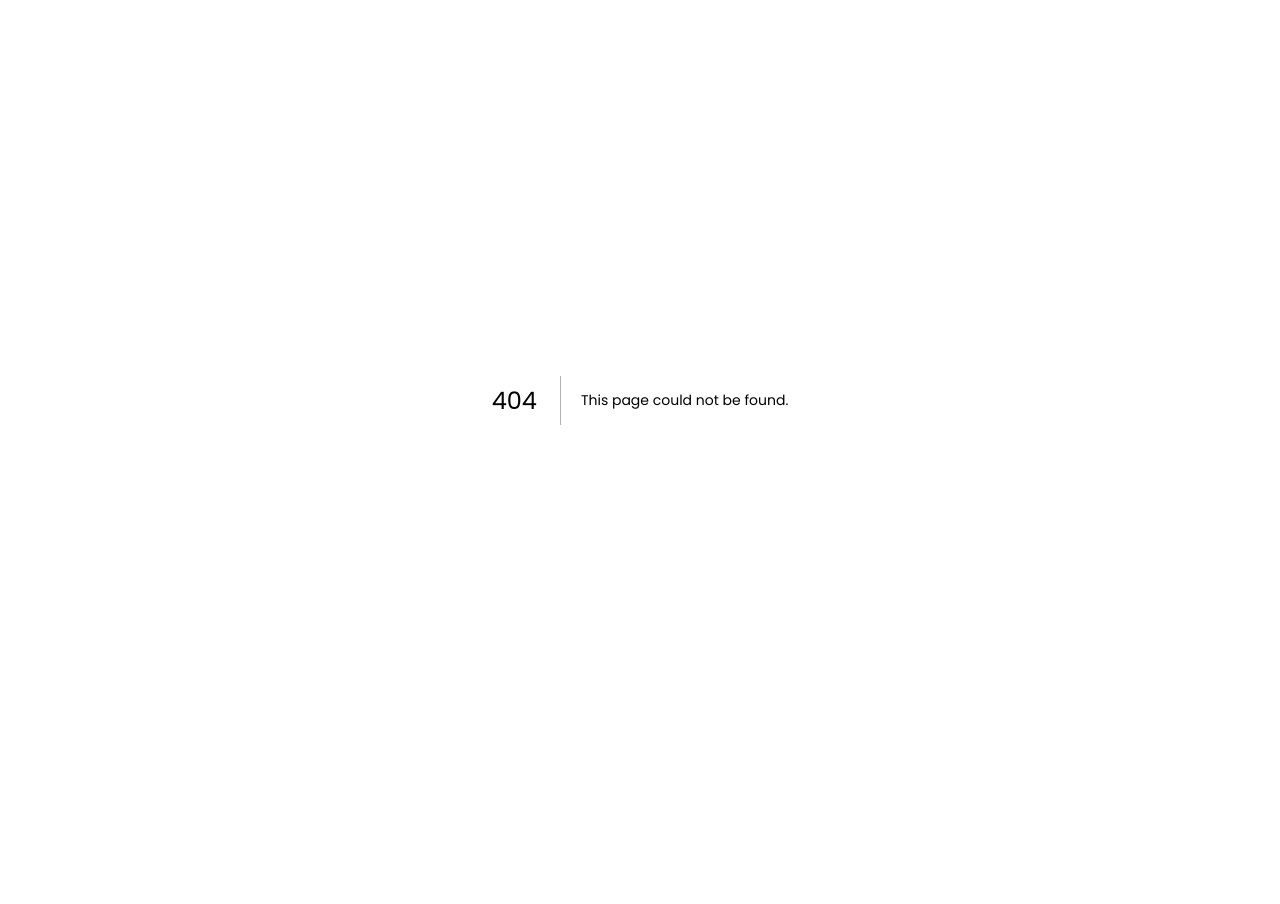
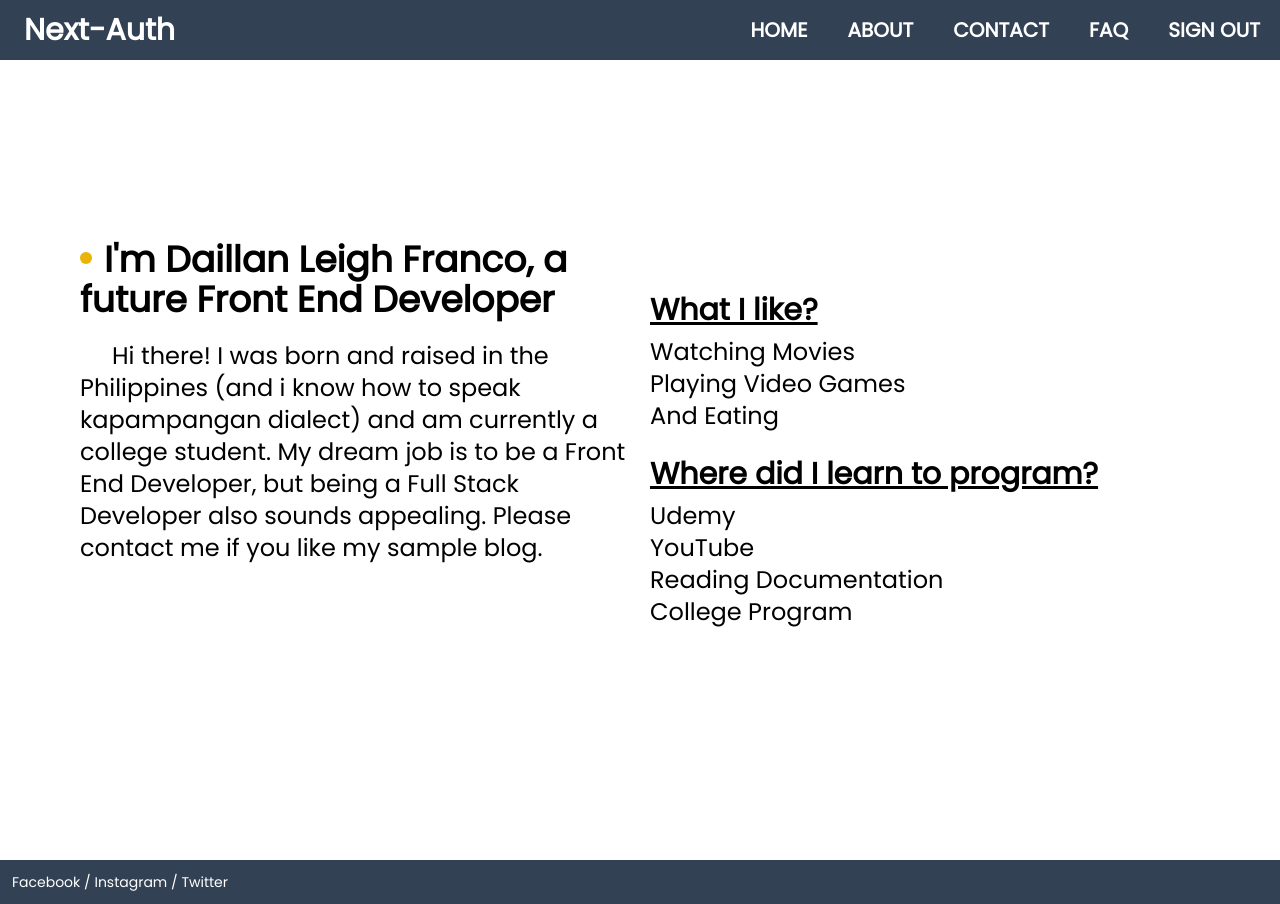
Before and after one commit to LeighDaillan/Next-Auth-Credentials, a Next.js app: page /about in a window 1280 px wide. Before the commit this address had no page. Before the commit the page ends 800 px from the top, so only its background shows below. Built offline with nearby package versions, Linux system fonts and the light colour scheme; no server answers; sample sign-in values are in the browser's storage.

Commit message:
Development Files

```diff
--- /dev/null
+++ b/components/layout/footer.js
@@ -0,0 +1,9 @@
+const Footer = function () {
+  return (
+    <div className="bg-slate-700 text-white font-Montserrat text-sm p-3">
+      <p>Facebook / Instagram / Twitter</p>
+    </div>
+  );
+};
+
+export default Footer;
--- /dev/null
+++ b/components/layout/layout.js
@@ -0,0 +1,12 @@
+import Navbar from "./navbar";
+import Footer from "./footer";
+
+export default function Layout({ children }) {
+  return (
+    <>
+      <Navbar />
+      <main>{children}</main>
+      <Footer />
+    </>
+  );
+}
--- /dev/null
+++ b/components/layout/navbar.js
@@ -0,0 +1,64 @@
+import Link from "next/link";
+import { signOut, useSession } from "next-auth/react";
+import { useRouter } from "next/router";
+
+const Navbar = function () {
+  const { data: session, status } = useSession();
+  const { push, asPath } = useRouter();
+
+  const handleSignout = async function () {
+    const data = await signOut({ redirect: false, callbackUrl: "/" });
+
+    push(data.url);
+  };
+
+  const handleSignin = function () {
+    push("http://localhost:3000/login");
+  };
+
+  return (
+    <nav className="text-center font-bold bg-slate-700 grid grid-cols-2">
+      <div className="justify-self-start self-center ml-6 text-3xl text-white">
+        <span>Next-Auth</span>
+      </div>
+      <div className=" py-2 justify-self-end">
+        <ul className="flex justify-between text-xl text-white ">
+          <li className="px-5 py-2">
+            <Link href="/">
+              <a>HOME</a>
+            </Link>
+          </li>
+          <li className="px-5 py-2">
+            <Link href="/about">
+              <a>ABOUT</a>
+            </Link>
+          </li>
+          <li className="px-5 py-2">
+            <Link href="/contact">
+              <a>CONTACT</a>
+            </Link>
+          </li>
+          <li className="px-5 py-2">
+            <Link href="/faq">
+              <a>FAQ</a>
+            </Link>
+          </li>
+
+          {status === "unauthenticated" && (
+            <li className="px-5 py-2">
+              <button onClick={handleSignin}>SIGN IN</button>
+            </li>
+          )}
+
+          {status === "authenticated" && (
+            <li className="px-5 py-2">
+              <button onClick={handleSignout}>SIGN OUT</button>
+            </li>
+          )}
+        </ul>
+      </div>
+    </nav>
+  );
+};
+
+export default Navbar;
--- a/pages/_app.js
+++ b/pages/_app.js
@@ -1,5 +1,6 @@
 import "../styles/globals.css";
 import { SessionProvider } from "next-auth/react";
+import Layout from "../components/layout/layout";
 
 export default function App({
   Component,
@@ -7,7 +8,9 @@ export default function App({
 }) {
   return (
     <SessionProvider session={session}>
-      <Component {...pageProps} />
+      <Layout>
+        <Component {...pageProps} />
+      </Layout>
     </SessionProvider>
   );
 }
--- /dev/null
+++ b/pages/about.js
@@ -0,0 +1,71 @@
+import { Fragment } from "react";
+import { getSession } from "next-auth/react";
+import Head from "next/head";
+
+const AboutUs = function () {
+  return (
+    <Fragment>
+      <Head>
+        <title>About | Leigh</title>
+      </Head>
+
+      <div className="grid md:grid-cols-2 mx-20 gap-5 h-screen">
+        <div className="h-3/4 self-center">
+          <p className="text-2xl lg:text-4xl font-bold mt-20">
+            <span className="h-3 w-3 bg-yellow-500 rounded-full inline-block mb-1 mr-3 lg:mb-2"></span>
+            I'm Daillan Leigh Franco, a <br />
+            future Front End Developer
+          </p>
+
+          <p className="mt-5 text-xl lg:text-2xl indent-8">
+            Hi there! I was born and raised in the Philippines (and i know how
+            to speak kapampangan dialect) and am currently a college student. My
+            dream job is to be a Front End Developer, but being a Full Stack
+            Developer also sounds appealing. Please contact me if you like my
+            sample blog.
+          </p>
+        </div>
+
+        <div className="self-center">
+          <h2 className="underline text-2xl lg:text-3xl font-bold mb-2">
+            What I like?
+          </h2>
+          <ul className="leading-8 text-xl lg:text-2xl">
+            <li>Watching Movies</li>
+            <li>Playing Video Games</li>
+            <li>And Eating</li>
+          </ul>
+          <br />
+          <h2 className="underline text-2xl lg:text-3xl font-bold mb-2">
+            Where did I learn to program?
+          </h2>
+          <ul className="leading-8 text-xl lg:text-2xl">
+            <li>Udemy</li>
+            <li>YouTube</li>
+            <li>Reading Documentation</li>
+            <li>College Program</li>
+          </ul>
+        </div>
+      </div>
+    </Fragment>
+  );
+};
+
+export default AboutUs;
+
+export async function getServerSideProps({ req }) {
+  const session = await getSession({ req });
+
+  if (!session) {
+    return {
+      redirect: {
+        destination: "/login",
+        permanent: false,
+      },
+    };
+  }
+
+  return {
+    props: { session },
+  };
+}
--- a/pages/index.js
+++ b/pages/index.js
@@ -7,6 +7,10 @@ import codeImg from "../public/assets/code.png";
 const HomePage = function () {
   return (
     <Fragment>
+      <Head>
+        <title>Home Page</title>
+      </Head>
+
       <div className="grid grid-cols-2 gap-4 items-center py-24 mx-10">
         <Image
           src={codeImg}
```
